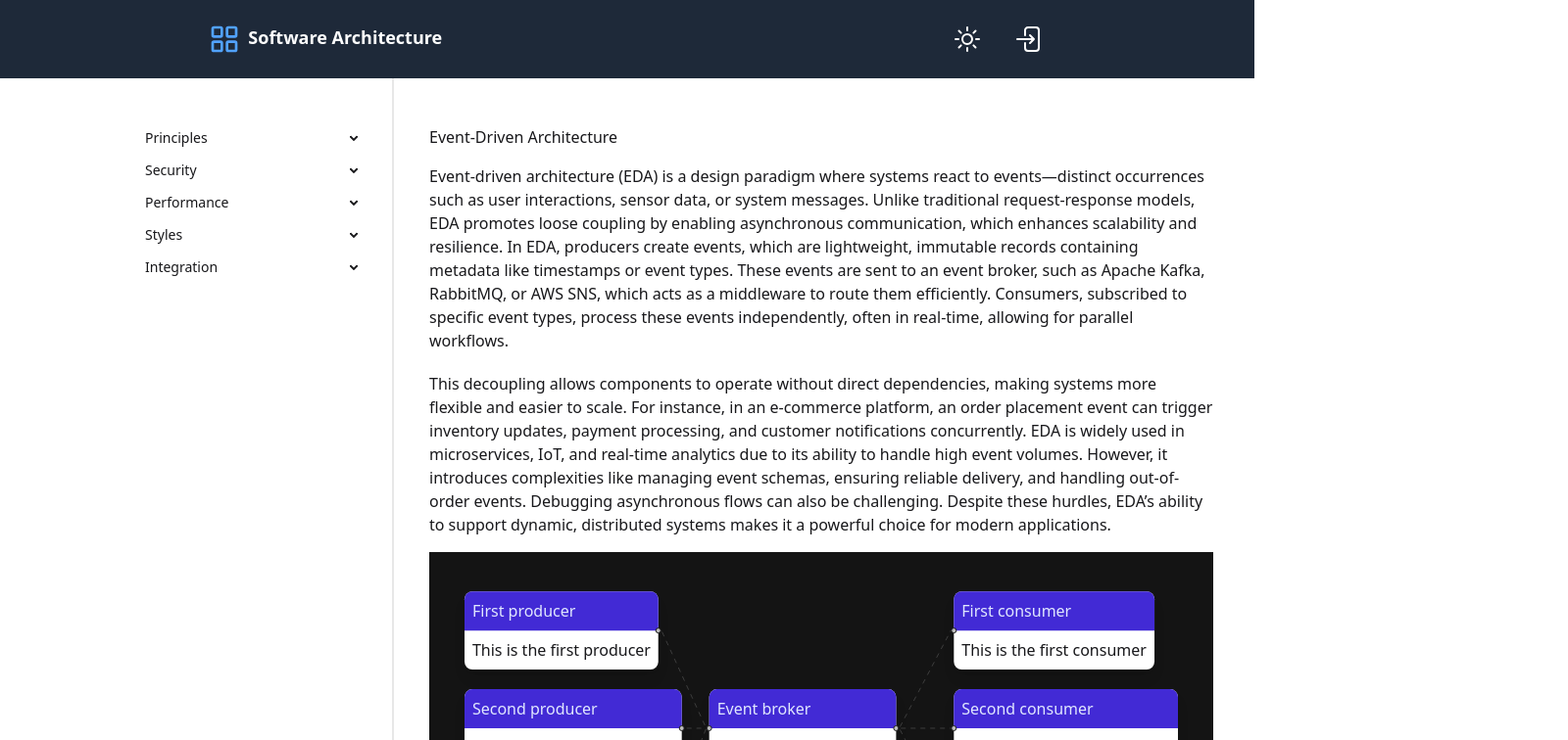
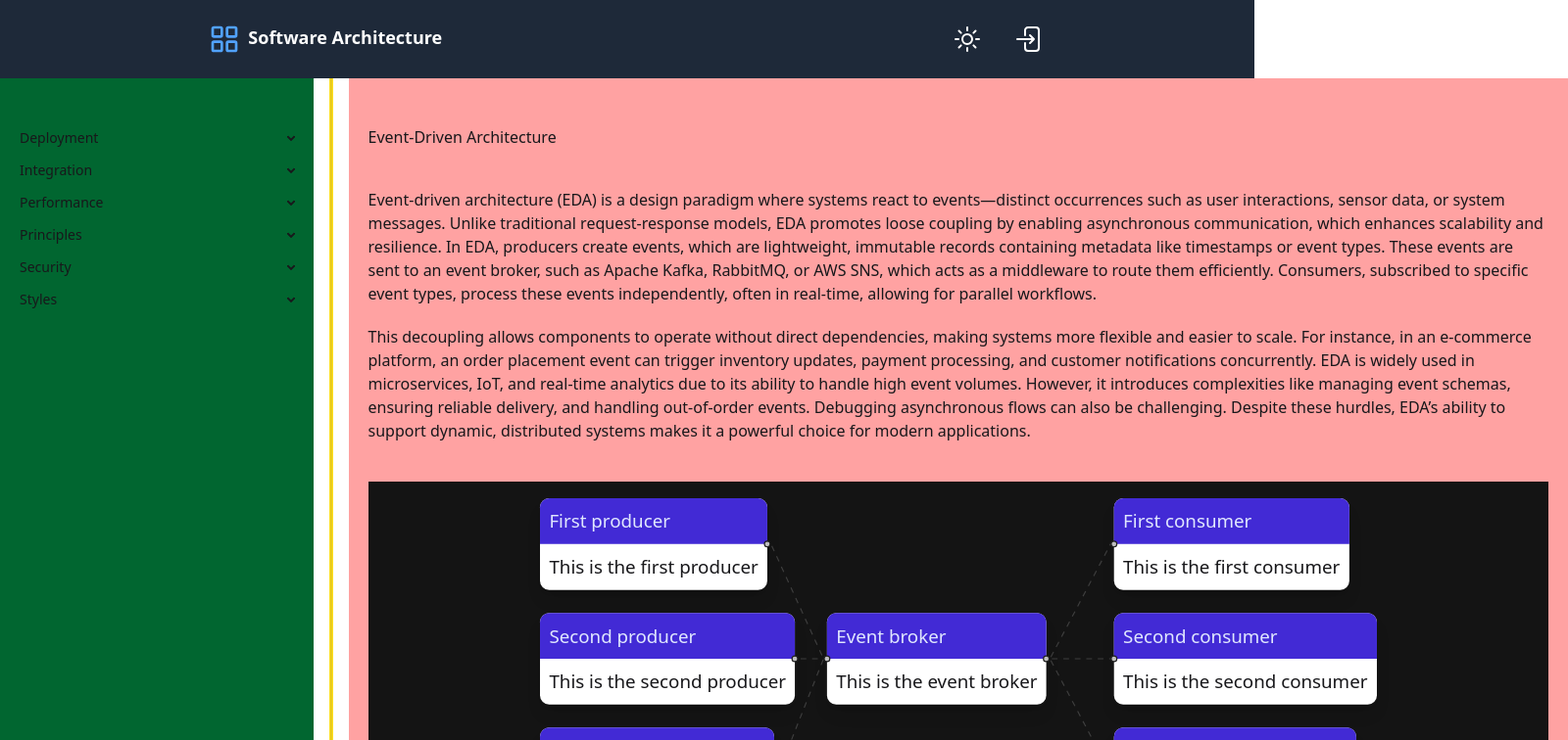
Before and after one commit to andrewass/software-architecture, a Next.js app: page /styles/eventdriven in a window 1280 px wide. Shown: the top 756 px of the page at 98% size, 1600 px wide, since content can reach past the window. Built offline with nearby package versions, Linux system fonts and the light colour scheme.

Commit message:
Dividing left menu into multiple components

```diff
--- a/src/app/layout.tsx
+++ b/src/app/layout.tsx
@@ -1,7 +1,7 @@
 import "./globals.css";
 import { ReactNode } from "react";
-import LeftMenu from "@/layout/LeftMenu";
 import TopMenu from "@/layout/TopMenu";
+import LeftMenu from "@/layout/leftmenu/LeftMenu";
 
 export default function RootLayout({
   children,
@@ -11,10 +11,10 @@ export default function RootLayout({
       <body>
         <div className="flex flex-col">
           <TopMenu />
-          <div className="row mx-auto mt-20 flex max-w-5xl min-w-5xl">
+          <div className="mx-auto mt-20 flex max-w-400 min-w-400">
             <LeftMenu />
-            <div className="divider divider-horizontal"></div>
-            <div className="pt-12 pl-5">{children}</div>
+            <div className="divider divider-horizontal bg-yellow-300"></div>
+            <div className="bg-red-300 pt-12 pr-5 pl-5">{children}</div>
           </div>
         </div>
       </body>
--- a/src/app/styles/eventdriven/model/EventDrivenModel.tsx
+++ b/src/app/styles/eventdriven/model/EventDrivenModel.tsx
@@ -87,7 +87,7 @@ const initialEdges = [
 
 export default function EventDrivenModel() {
   return (
-    <div className="h-90 w-200">
+    <div className="h-90">
       <ReactFlow
         fitView
         colorMode="dark"
--- a/src/app/styles/eventdriven/page.tsx
+++ b/src/app/styles/eventdriven/page.tsx
@@ -5,7 +5,7 @@ import EventDrivenModel from "@/app/styles/eventdriven/model/EventDrivenModel";
 
 export default function EventDrivenPage() {
   return (
-    <div className="flex flex-col gap-4">
+    <div className="flex flex-col gap-10">
       <h2>Event-Driven Architecture</h2>
       <EventDrivenOverview />
       <EventDrivenModel />
--- a/src/layout/LeftMenu.tsx
+++ /dev/null
@@ -1,47 +0,0 @@
-export default function LeftMenu() {
-  return (
-    <div className="max-w-1/4 min-w-1/4 pt-9">
-      <ul className="menu w-full">
-        <li>
-          <details>
-            <summary>Principles</summary>
-            <ul>
-              <li>
-                <a className="link" href="/principles/domaindriven">
-                  Domain Driven Design
-                </a>
-              </li>
-            </ul>
-          </details>
-        </li>
-        <li>
-          <details>
-            <summary>Security</summary>
-          </details>
-        </li>
-        <li>
-          <details>
-            <summary>Performance</summary>
-          </details>
-        </li>
-        <li>
-          <details>
-            <summary>Styles</summary>
-            <ul>
-              <li>
-                <a className="link" href="/styles/eventdriven">
-                  Event Driven Architecture
-                </a>
-              </li>
-            </ul>
-          </details>
-        </li>
-        <li>
-          <details>
-            <summary>Integration</summary>
-          </details>
-        </li>
-      </ul>
-    </div>
-  );
-}
--- /dev/null
+++ b/src/layout/leftmenu/LeftMenu.tsx
@@ -0,0 +1,35 @@
+import { LeftMenuTopItemType } from "@/layout/leftmenu/LeftMenuItemType";
+import { LeftMenuTopItem } from "@/layout/leftmenu/LeftMenuItem";
+
+const menuTopItems: LeftMenuTopItemType[] = [
+  { summary: "Deployment", subMenuItems: [] },
+  { summary: "Integration", subMenuItems: [] },
+  { summary: "Performance", subMenuItems: [] },
+  {
+    summary: "Principles",
+    subMenuItems: [
+      { summary: "Domain Driven Design", path: "/principles/domaindriven" },
+    ],
+  },
+  { summary: "Security", subMenuItems: [] },
+  {
+    summary: "Styles",
+    subMenuItems: [{ summary: "Event Driven", path: "/styles/eventdriven" }],
+  },
+];
+
+export default function LeftMenu() {
+  return (
+    <div className="max-w-1/5 min-w-1/5 bg-green-800 pt-9">
+      <ul className="menu w-full">
+        {menuTopItems.map((item, index) => (
+          <LeftMenuTopItem
+            key={index}
+            summary={item.summary}
+            subMenuItems={item.subMenuItems}
+          />
+        ))}
+      </ul>
+    </div>
+  );
+}
--- /dev/null
+++ b/src/layout/leftmenu/LeftMenuItem.tsx
@@ -0,0 +1,36 @@
+import {
+  LeftMenuSubMenuItemType,
+  LeftMenuTopItemType,
+} from "@/layout/leftmenu/LeftMenuItemType";
+
+export function LeftMenuTopItem({
+  summary,
+  subMenuItems,
+}: LeftMenuTopItemType) {
+  return (
+    <li>
+      <details>
+        <summary>{summary}</summary>
+        <ul>
+          {subMenuItems.map((item, index) => (
+            <LeftMenuSubItem
+              key={index}
+              path={item.path}
+              summary={item.summary}
+            />
+          ))}
+        </ul>
+      </details>
+    </li>
+  );
+}
+
+export function LeftMenuSubItem({ path, summary }: LeftMenuSubMenuItemType) {
+  return (
+    <li>
+      <a className="link" href={path}>
+        {summary}
+      </a>
+    </li>
+  );
+}
--- /dev/null
+++ b/src/layout/leftmenu/LeftMenuItemType.ts
@@ -0,0 +1,9 @@
+export type LeftMenuSubMenuItemType = {
+  summary: string;
+  path: string;
+};
+
+export type LeftMenuTopItemType = {
+  summary: string;
+  subMenuItems: LeftMenuSubMenuItemType[];
+};
```
